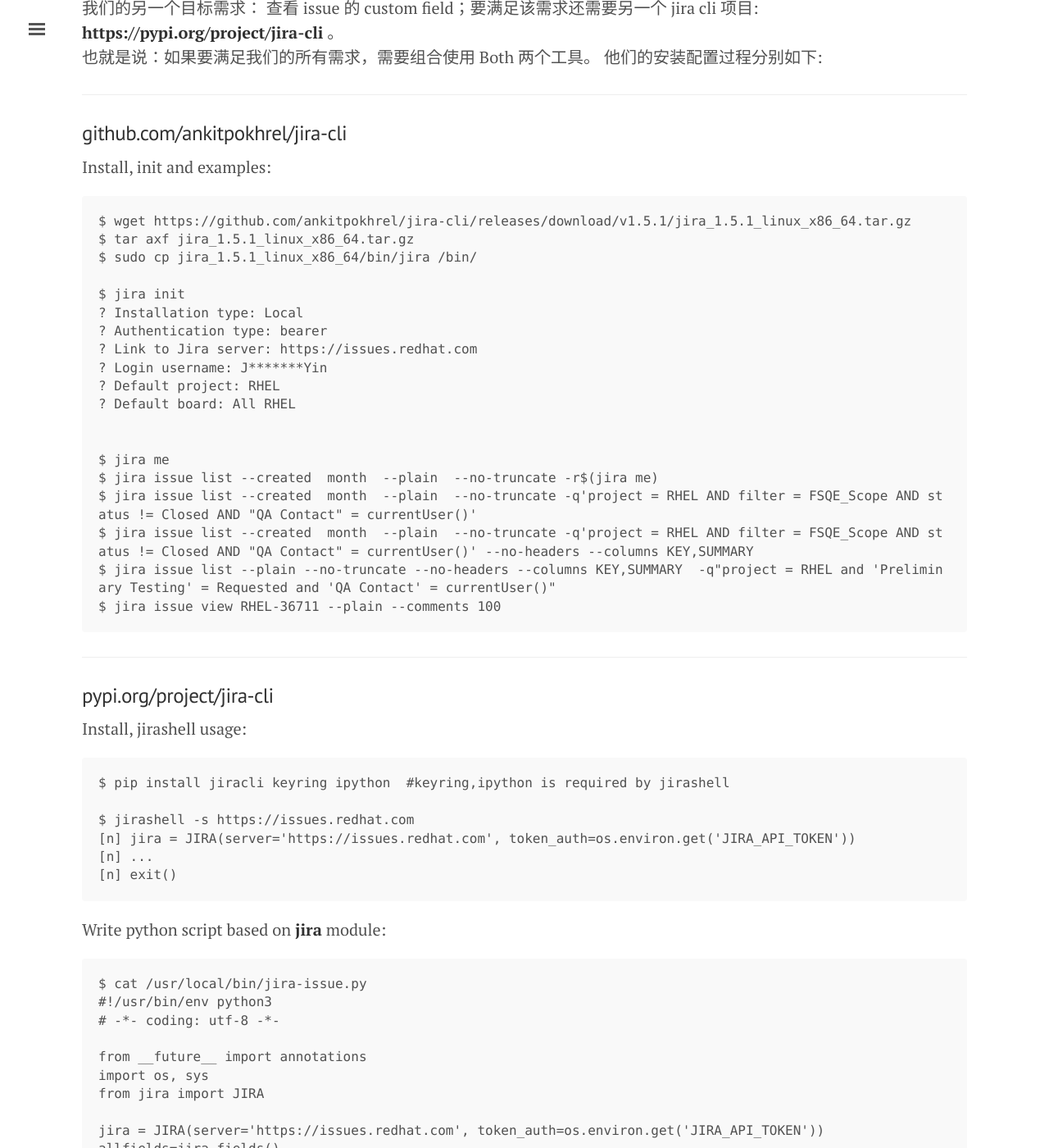
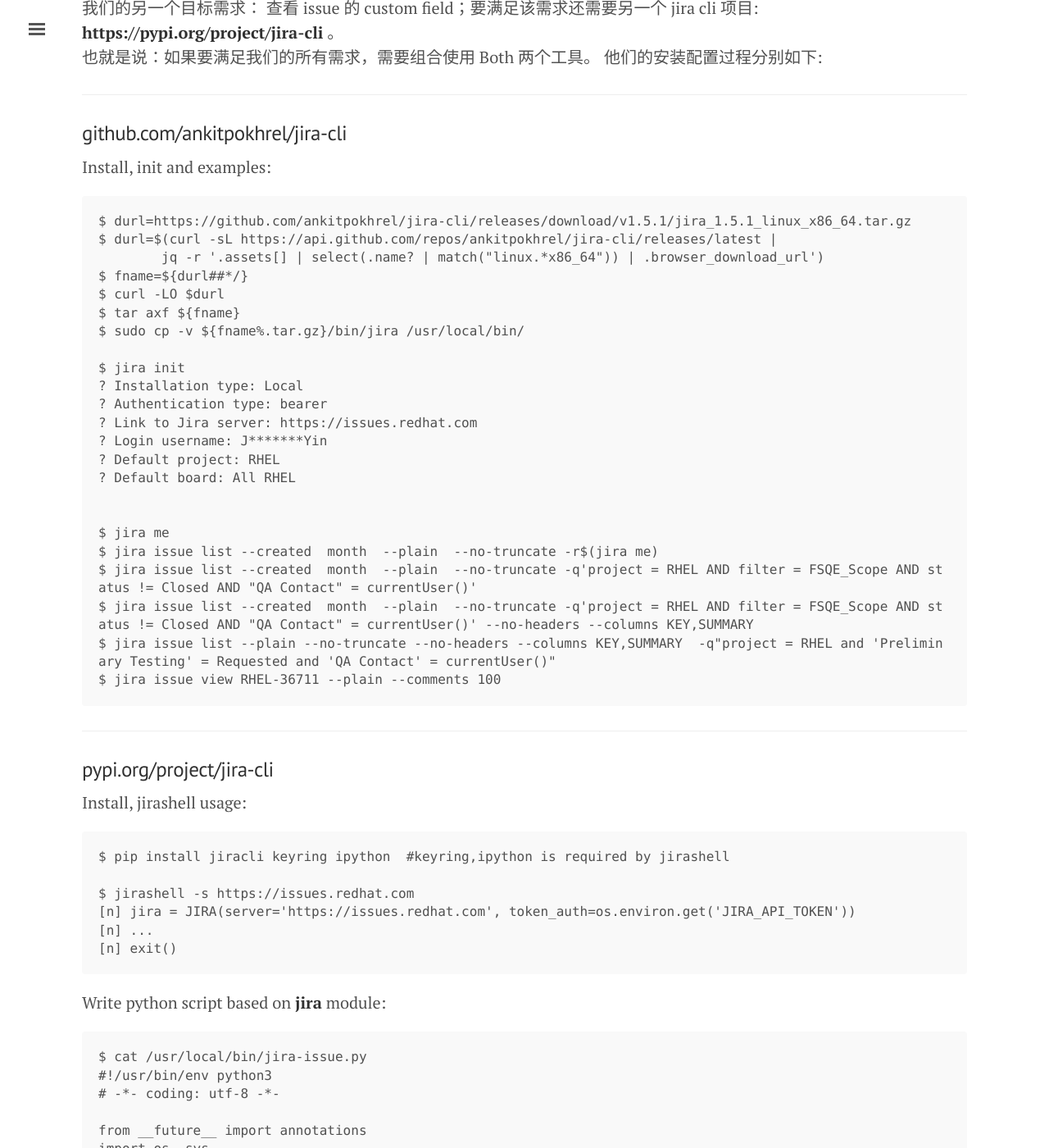
Before and after one commit to tcler/tcler.github.io, a Jekyll site: the page built from _posts/2024-05-29-try-out-jira-cli-tools.md, in a window 1280 px wide and 1400 px high, scrolled down 755 px. Shown: the whole window at 82% size. Built offline with Jekyll 4.4.1, drawn with Linux system fonts in a browser that asks for light colours; some of the changed text lies outside the part shown.

Commit message:
Update 2024-05-29-try-out-jira-cli-tools.md

````diff
--- a/_posts/2024-05-29-try-out-jira-cli-tools.md
+++ b/_posts/2024-05-29-try-out-jira-cli-tools.md
@@ -22,9 +22,13 @@
 ### github.com/ankitpokhrel/jira-cli
 Install, init and examples:
 ```
-$ wget https://github.com/ankitpokhrel/jira-cli/releases/download/v1.5.1/jira_1.5.1_linux_x86_64.tar.gz
-$ tar axf jira_1.5.1_linux_x86_64.tar.gz
-$ sudo cp jira_1.5.1_linux_x86_64/bin/jira /bin/
+$ durl=https://github.com/ankitpokhrel/jira-cli/releases/download/v1.5.1/jira_1.5.1_linux_x86_64.tar.gz
+$ durl=$(curl -sL https://api.github.com/repos/ankitpokhrel/jira-cli/releases/latest |
+	jq -r '.assets[] | select(.name? | match("linux.*x86_64")) | .browser_download_url')
+$ fname=${durl##*/}
+$ curl -LO $durl
+$ tar axf ${fname}
+$ sudo cp -v ${fname%.tar.gz}/bin/jira /usr/local/bin/
 
 $ jira init
 ? Installation type: Local
@@ -134,5 +138,6 @@
 ```
 
 see also:
+- https://github.com/tcler/kiss-vm-ns/blob/master/utils/jiracli-install.sh
 - https://github.com/tcler/bkr-client-improved/blob/master/utils/Jira-issue-need-pre-test.sh
 - https://github.com/tcler/bkr-client-improved/blob/master/utils/Jira-issue-need-verify.sh
````
